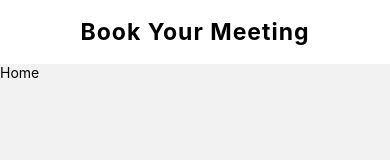
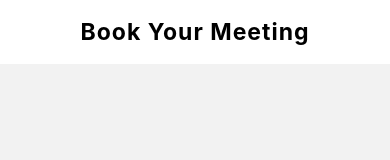
Before and after one commit to Harsh-Vikram/meetingRoom, a React Native app: screen / in a window 390 px wide. Shown: the top 160 px of the page. Built offline with nearby package versions, Linux system fonts and the light colour scheme.

Commit message:
removed home text

```diff
--- a/src/screens/Home.tsx
+++ b/src/screens/Home.tsx
@@ -1,17 +1,13 @@
-import { StyleSheet, Text, View } from 'react-native'
-import React from 'react'
-import screenNames from '../utils/screenNames'
+import {StyleSheet, Text, View} from 'react-native';
+import React from 'react';
+import screenNames from '../utils/screenNames';
 
-type Props = {}
+type Props = {};
 
 const Home = (props: Props) => {
-  return (
-    <View>
-      <Text onPress={() => props.navigation.navigate(screenNames.ROOM_DETAIL)}>Home</Text>
-    </View>
-  )
-}
+  return <View></View>;
+};
 
-export default Home
+export default Home;
 
-const styles = StyleSheet.create({})
+const styles = StyleSheet.create({});
```
